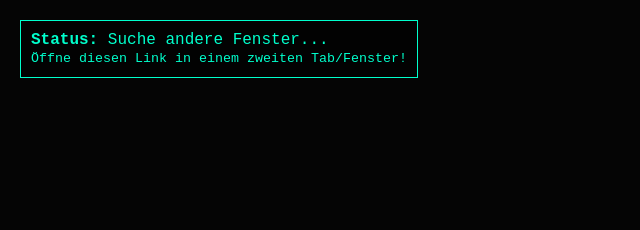
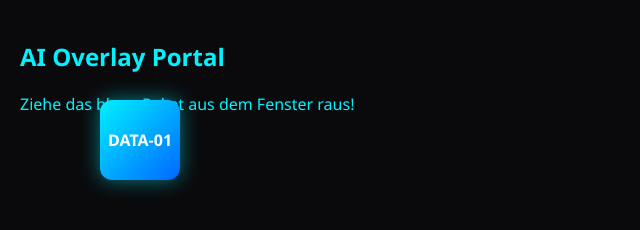
Before and after one commit to XVXPM1/interraktiv, a plain HTML site: page index.html in a window 1280 px wide. Shown: the whole page, without its empty margins (0-640 px from the left). Drawn offline with Linux system fonts and the light colour scheme.

Commit message:
Add files via upload

```diff
--- a/index.html
+++ b/index.html
@@ -2,32 +2,33 @@
 <html lang="de">
 <head>
     <meta charset="UTF-8">
-    <title>Fenster-Connect</title>
+    <title>AI Cross-Window Transfer</title>
     <style>
-        body {
-            margin: 0;
-            overflow: hidden;
-            background: #050505;
-            color: #00ffcc;
-            font-family: 'Courier New', monospace;
+        body { margin: 0; overflow: hidden; background: #0a0a0c; color: #00f2ff; font-family: 'Segoe UI', sans-serif; }
+        #canvas { position: absolute; top: 0; left: 0; pointer-events: none; }
+
+        .item {
+            position: absolute;
+            width: 80px; height: 80px;
+            background: linear-gradient(135deg, #00f2ff, #0066ff);
+            border-radius: 12px;
+            cursor: grab;
+            display: flex; align-items: center; justify-content: center;
+            font-weight: bold; color: white;
+            box-shadow: 0 0 20px rgba(0, 242, 255, 0.5);
+            user-select: none;
+            z-index: 100;
         }
-        #info {
-            position: absolute;
-            top: 20px;
-            left: 20px;
-            z-index: 10;
-            background: rgba(0,0,0,0.5);
-            padding: 10px;
-            border: 1px solid #00ffcc;
-        }
-        canvas { position: absolute; top: 0; left: 0; }
+        .item:active { cursor: grabbing; scale: 1.1; }
+
+        #ui { position: absolute; top: 20px; left: 20px; z-index: 10; pointer-events: none; }
     </style>
 </head>
 <body>
 
-    <div id="info">
-        <b>Status:</b> Suche andere Fenster...<br>
-        <small>Öffne diesen Link in einem zweiten Tab/Fenster!</small>
+    <div id="ui">
+        <h2>AI Overlay Portal</h2>
+        <p>Ziehe das blaue Paket aus dem Fenster raus!</p>
     </div>
 
     <canvas id="canvas"></canvas>
@@ -35,79 +36,105 @@
     <script>
         const canvas = document.getElementById('canvas');
         const ctx = canvas.getContext('2d');
-        const kanal = new BroadcastChannel('fenster_sync_v2');
-        const meineId = Math.random().toString(36).substring(2, 9);
+        const kanal = new BroadcastChannel('ai_portal');
 
+        let meinX, meinY;
         let andereFenster = {};
+        let dragItem = null;
 
-        function resize() {
-            canvas.width = window.innerWidth;
-            canvas.height = window.innerHeight;
+        // Start-Objekt erstellen
+        if (!window.location.hash) {
+            createItem(100, 100, "DATA-01");
         }
-        window.addEventListener('resize', resize);
-        resize();
 
-        function sendePosition() {
-            const daten = {
-                id: meineId,
-                // Wir nutzen screenLeft/Top (moderner) oder screenX/Y
-                x: window.screenLeft || window.screenX,
-                y: window.screenTop || window.screenY,
-                w: window.innerWidth,
-                h: window.innerHeight,
-                zeit: Date.now()
+        function createItem(x, y, text) {
+            const div = document.createElement('div');
+            div.className = 'item';
+            div.innerText = text;
+            div.style.left = x + 'px';
+            div.style.top = y + 'px';
+            document.body.appendChild(div);
+
+            div.onmousedown = (e) => {
+                dragItem = { el: div, offsetX: e.offsetX, offsetY: e.offsetY };
             };
-            kanal.postMessage(daten);
+        }
+
+        window.onmousemove = (e) => {
+            if (!dragItem) return;
+
+            const x = e.clientX - dragItem.offsetX;
+            const y = e.clientY - dragItem.offsetY;
+
+            dragItem.el.style.left = x + 'px';
+            dragItem.el.style.top = y + 'px';
+
+            // Check: Ist das Item außerhalb des Fensters?
+            if (x < -50 || x > window.innerWidth || y < -50 || y > window.innerHeight) {
+                transferItem(x, y, dragItem.el.innerText);
+            }
+        };
+
+        window.onmouseup = () => { dragItem = null; };
+
+        function transferItem(relX, relY, text) {
+            // Berechne absolute Monitor-Position
+            const absX = (window.screenLeft || window.screenX) + relX;
+            const absY = (window.screenTop || window.screenY) + relY;
+
+            kanal.postMessage({
+                type: 'transfer',
+                absX: absX,
+                absY: absY,
+                text: text
+            });
+
+            dragItem.el.remove();
+            dragItem = null;
         }
 
         kanal.onmessage = (event) => {
-            // Speichere Daten der anderen Fenster
-            andereFenster[event.data.id] = event.data;
+            const d = event.data;
+            if (d.type === 'transfer') {
+                // Berechne Position in DIESEM Fenster
+                const localX = d.absX - (window.screenLeft || window.screenX);
+                const localY = d.absY - (window.screenTop || window.screenY);
+
+                // Erscheint nur, wenn es im Bereich dieses Fensters landet
+                if (localX > -50 && localX < window.innerWidth && localY > -50 && localY < window.innerHeight) {
+                    createItem(localX, localY, d.text);
+                }
+            } else {
+                andereFenster[d.id] = d;
+            }
         };
 
-        function zeichne() {
-            ctx.clearRect(0, 0, canvas.width, canvas.height);
+        // Sync-Logik für die Linien (wie vorher)
+        function sync() {
+            meinX = window.screenLeft || window.screenX;
+            meinY = window.screenTop || window.screenY;
 
-            const meinX = window.screenLeft || window.screenX;
-            const meinY = window.screenTop || window.screenY;
+            kanal.postMessage({
+                type: 'sync', id: 'id-' + meinX,
+                x: meinX, y: meinY, w: window.innerWidth, h: window.innerHeight, zeit: Date.now()
+            });
 
-            // Zeichne Verbindung zu jedem anderen Fenster
+            // Zeichnen
+            canvas.width = window.innerWidth;
+            canvas.height = window.innerHeight;
             for (let id in andereFenster) {
                 const f = andereFenster[id];
+                if (Date.now() - f.zeit > 1000) { delete andereFenster[id]; continue; }
 
-                // Wenn das Fenster länger als 1 Sekunde nicht geantwortet hat, löschen
-                if (Date.now() - f.zeit > 1000) {
-                    delete andereFenster[id];
-                    continue;
-                }
-
-                // Berechne die Mitte des ANDEREN Fensters relativ zu MEINER Ecke links oben
-                const zielX = (f.x + f.w / 2) - meinX;
-                const zielY = (f.y + f.h / 2) - meinY;
-
-                // Zeichne Linie zur Mitte
                 ctx.beginPath();
-                ctx.moveTo(window.innerWidth / 2, window.innerHeight / 2);
-                ctx.lineTo(zielX, zielY);
-                ctx.strokeStyle = '#00ffcc';
-                ctx.lineWidth = 2;
+                ctx.moveTo(window.innerWidth/2, window.innerHeight/2);
+                ctx.lineTo((f.x + f.w/2) - meinX, (f.y + f.h/2) - meinY);
+                ctx.strokeStyle = 'rgba(0, 242, 255, 0.2)';
                 ctx.stroke();
-
-                // Zeichne Kreis am Ende der Linie
-                ctx.beginPath();
-                ctx.arc(zielX, zielY, 15, 0, Math.PI * 2);
-                ctx.fillStyle = '#ff0055';
-                ctx.fill();
             }
-
-            requestAnimationFrame(zeichne);
+            requestAnimationFrame(sync);
         }
-
-        // Starte Sende-Intervall (20 mal pro Sekunde)
-        setInterval(sendePosition, 50);
-
-        // Starte Animations-Loop
-        zeichne();
+        sync();
     </script>
 </body>
 </html>
```
